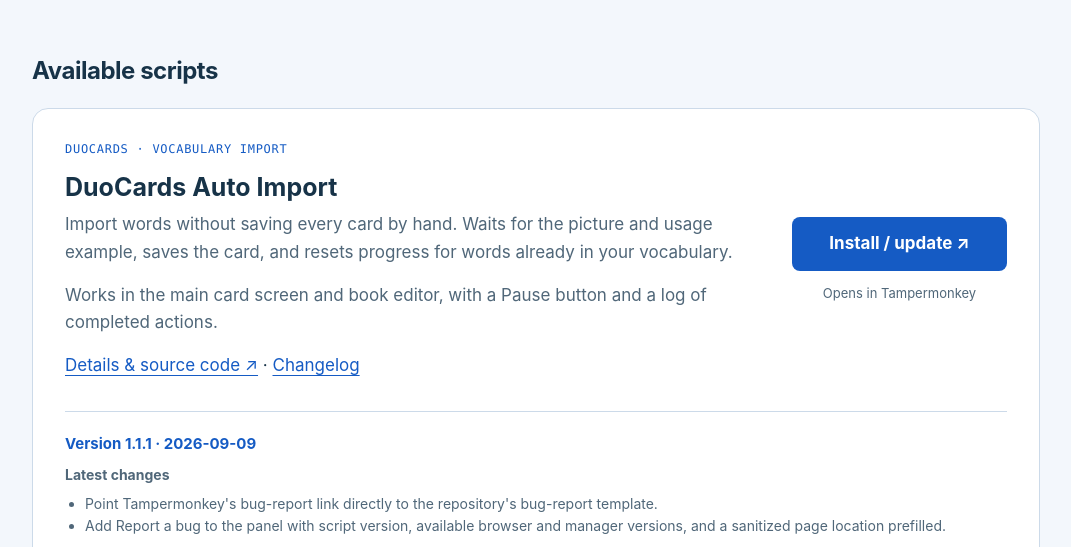
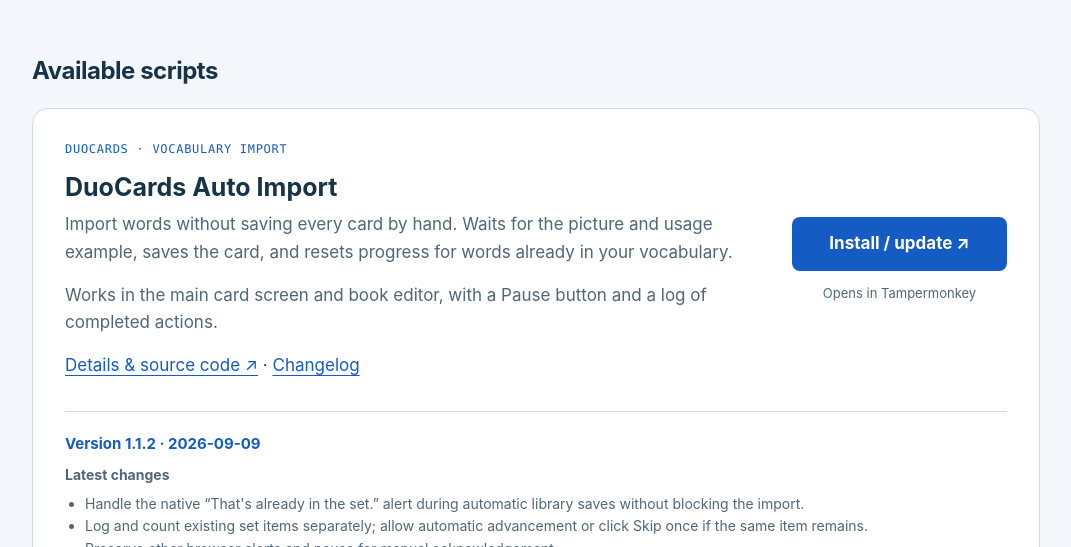
Before and after one commit to ihoru/userscripts, a website: page index.html in a window 1280 px wide. Shown: the part 405-952 px from the top of the page, without its empty margins (104-1175 px from the left). Drawn offline with Linux system fonts and the light colour scheme.

Commit message:
Refresh DuoCards 1.1.2 catalog release notes

```diff
--- a/index.html
+++ b/index.html
@@ -55,7 +55,7 @@
         <div><div class="tag">DuoCards · Vocabulary import</div><h3>DuoCards Auto Import</h3><p>Import words without saving every card by hand. Waits for the picture and usage example, saves the card, and resets progress for words already in your vocabulary.</p><p>Works in the main card screen and book editor, with a Pause button and a log of completed actions.</p><a href="https://github.com/ihoru/userscripts/tree/main/duocards-auto-import">Details &amp; source code ↗</a> · <a href="https://github.com/ihoru/userscripts/blob/main/duocards-auto-import/CHANGELOG.md">Changelog</a></div>
         <div class="action"><a class="install" href="duocards-auto-import/duocards-auto-import.user.js">Install / update ↗</a><small>Opens in Tampermonkey</small></div>
         <!-- release:duocards-auto-import/duocards-auto-import.user.js -->
-        <section class="release" aria-label="Latest release"><h4>Version 1.1.1 · 2026-09-09</h4><p>Latest changes</p><ul><li>Point Tampermonkey&#x27;s bug-report link directly to the repository&#x27;s bug-report template.</li><li>Add Report a bug to the panel with script version, available browser and manager versions, and a sanitized page location prefilled.</li></ul></section>
+        <section class="release" aria-label="Latest release"><h4>Version 1.1.2 · 2026-09-09</h4><p>Latest changes</p><ul><li>Handle the native “That&#x27;s already in the set.” alert during automatic library saves without blocking the import.</li><li>Log and count existing set items separately; allow automatic advancement or click Skip once if the same item remains.</li><li>Preserve other browser alerts and pause for manual acknowledgement.</li></ul></section>
         <!-- /release -->
       </article>
       <article class="script">
```
